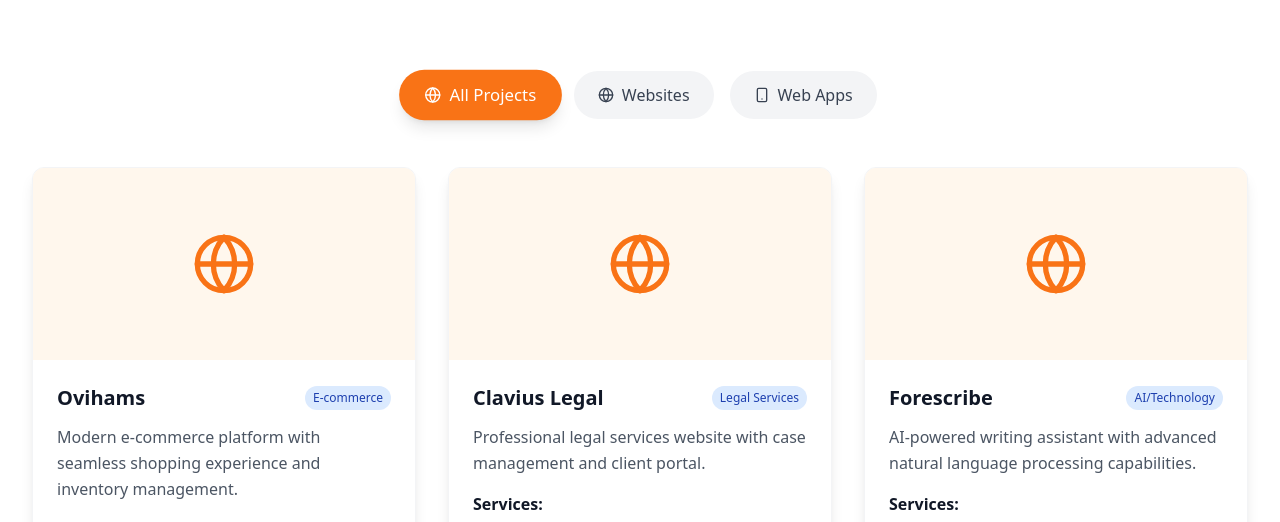
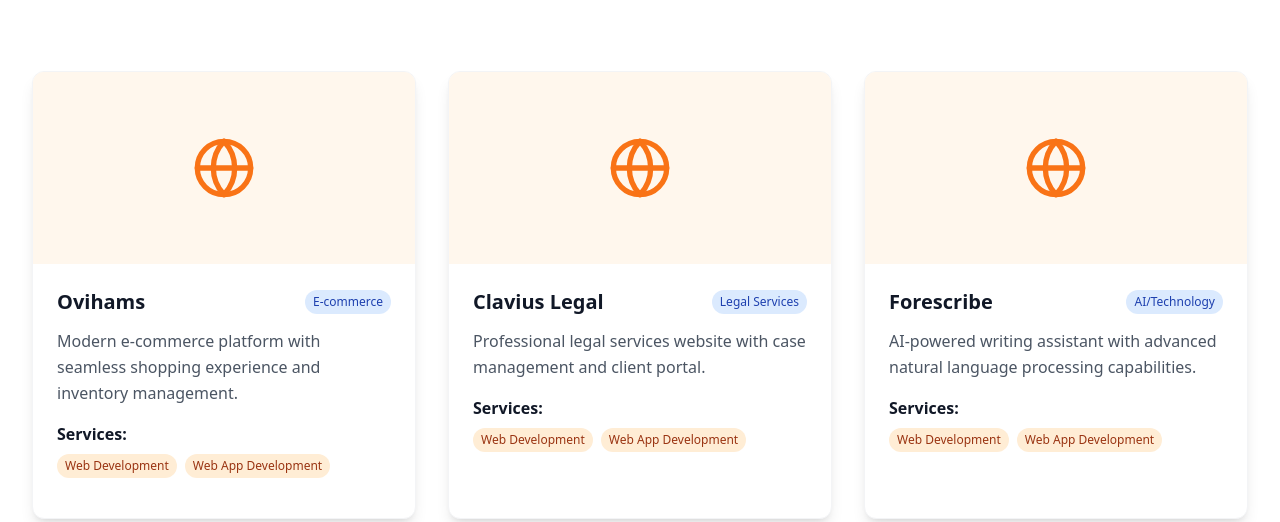
Before and after one commit to adigitallifetechnology/adigitallife-technology, a React (Vite) app: page /portfolio in a window 1280 px wide. Shown: the part 381-903 px from the top of the page. Built offline with nearby package versions, Linux system fonts and the light colour scheme.

Commit message:
Restore all services in Services page; unify Portfolio project services to Web Development and Web App Development only

```diff
--- a/src/pages/Portfolio.tsx
+++ b/src/pages/Portfolio.tsx
@@ -1,9 +1,7 @@
-import React, { useState } from 'react';
-import { ExternalLink, Star, Quote, Filter, Globe, Smartphone, TrendingUp, Search, ShoppingCart, Scale, Brain, Calendar, Heart, Coffee, Music, Camera, MapPin } from 'lucide-react';
+import { ExternalLink, Star, Quote, Globe } from 'lucide-react';
 
 const Portfolio = () => {
-  const [activeFilter, setActiveFilter] = useState('all');
-
+  // No filters or categories, just show all projects
   const projects = [
     {
       id: 1,
@@ -15,7 +13,7 @@ const Portfolio = () => {
       iconColor: 'text-orange-500',
       bgColor: 'bg-orange-50',
       description: 'Modern e-commerce platform with seamless shopping experience and inventory management.',
-      services: ['Web Development', 'E-commerce', 'SEO']
+  services: ['Web Development', 'Web App Development']
     },
     {
       id: 2,
@@ -27,7 +25,7 @@ const Portfolio = () => {
       iconColor: 'text-orange-500',
       bgColor: 'bg-orange-50',
       description: 'Professional legal services website with case management and client portal.',
-      services: ['Web Development', 'CMS', 'Digital Marketing']
+  services: ['Web Development', 'Web App Development']
     },
     {
       id: 3,
@@ -39,7 +37,7 @@ const Portfolio = () => {
       iconColor: 'text-orange-500',
       bgColor: 'bg-orange-50',
       description: 'AI-powered writing assistant with advanced natural language processing capabilities.',
-      services: ['Web App Development', 'AI Integration', 'Cloud Solutions']
+  services: ['Web Development', 'Web App Development']
     },
     {
       id: 4,
@@ -51,7 +49,7 @@ const Portfolio = () => {
       iconColor: 'text-orange-500',
       bgColor: 'bg-orange-50',
       description: 'Dynamic event management platform with booking system and gallery showcase.',
-      services: ['Web Development', 'Event Management', 'SEO']
+  services: ['Web Development', 'Web App Development']
     },
     {
       id: 5,
@@ -63,7 +61,7 @@ const Portfolio = () => {
       iconColor: 'text-orange-500',
       bgColor: 'bg-orange-50',
       description: 'Healthcare website with appointment booking and patient management system.',
-      services: ['Web Development', 'Healthcare Solutions', 'Digital Marketing']
+  services: ['Web Development', 'Web App Development']
     },
     {
       id: 6,
@@ -75,7 +73,7 @@ const Portfolio = () => {
       iconColor: 'text-orange-500',
       bgColor: 'bg-orange-50',
       description: 'Spice company website with product catalog and wholesale ordering system.',
-      services: ['E-commerce Development', 'SEO', 'Digital Marketing']
+  services: ['Web Development', 'Web App Development']
     },
     {
       id: 7,
@@ -87,7 +85,7 @@ const Portfolio = () => {
       iconColor: 'text-orange-500',
       bgColor: 'bg-orange-50',
       description: 'Music production website with audio streaming and artist portfolio features.',
-      services: ['Web Development', 'Audio Integration', 'SEO']
+  services: ['Web Development', 'Web App Development']
     },
     {
       id: 8,
@@ -99,7 +97,7 @@ const Portfolio = () => {
       iconColor: 'text-orange-500',
       bgColor: 'bg-orange-50',
       description: 'Photography portfolio with booking system and client gallery management.',
-      services: ['Web Development', 'Portfolio Design', 'Digital Marketing']
+  services: ['Web Development', 'Web App Development']
     },
     {
       id: 9,
@@ -111,7 +109,7 @@ const Portfolio = () => {
       iconColor: 'text-orange-500',
       bgColor: 'bg-orange-50',
       description: 'Travel booking platform with tour packages and itinerary management.',
-      services: ['Web Development', 'Booking System', 'SEO']
+  services: ['Web Development', 'Web App Development']
     }
   ];
 
@@ -154,15 +152,8 @@ const Portfolio = () => {
     }
   ];
 
-  const filters = [
-    { id: 'all', label: 'All Projects', icon: <Globe className="w-4 h-4" /> },
-    { id: 'website', label: 'Websites', icon: <Globe className="w-4 h-4" /> },
-    { id: 'webapp', label: 'Web Apps', icon: <Smartphone className="w-4 h-4" /> }
-  ];
-
-  const filteredProjects = activeFilter === 'all'
-    ? projects
-    : projects.filter(project => project.type === activeFilter);
+  // Remove filters, just show all projects
+  const filteredProjects = projects;
 
   return (
     <div>
@@ -190,23 +181,7 @@ const Portfolio = () => {
       {/* Portfolio Section */}
       <section className="py-20 bg-white">
         <div className="max-w-7xl mx-auto px-4 sm:px-6 lg:px-8">
-          {/* Filter Buttons */}
-          <div className="flex flex-wrap justify-center gap-4 mb-12">
-            {filters.map((filter) => (
-              <button
-                key={filter.id}
-                onClick={() => setActiveFilter(filter.id)}
-                className={`flex items-center space-x-2 px-6 py-3 rounded-full font-medium transition-all duration-300 ${
-                  activeFilter === filter.id
-                    ? 'bg-orange-500 text-white shadow-lg transform scale-105'
-                    : 'bg-gray-100 text-gray-700 hover:bg-gray-200'
-                }`}
-              >
-                {filter.icon}
-                <span>{filter.label}</span>
-              </button>
-            ))}
-          </div>
+          {/* Filter Buttons removed */}
 
           {/* Projects Grid */}
           <div className="grid grid-cols-1 md:grid-cols-2 lg:grid-cols-3 gap-8">
--- a/src/pages/Services.tsx
+++ b/src/pages/Services.tsx
@@ -1,4 +1,3 @@
-import React from 'react';
 import { Code, Smartphone, TrendingUp, Search, Shield, Users, Server, Palette, BarChart3, Globe, Lock, Zap } from 'lucide-react';
 
 const Services = () => {
```
